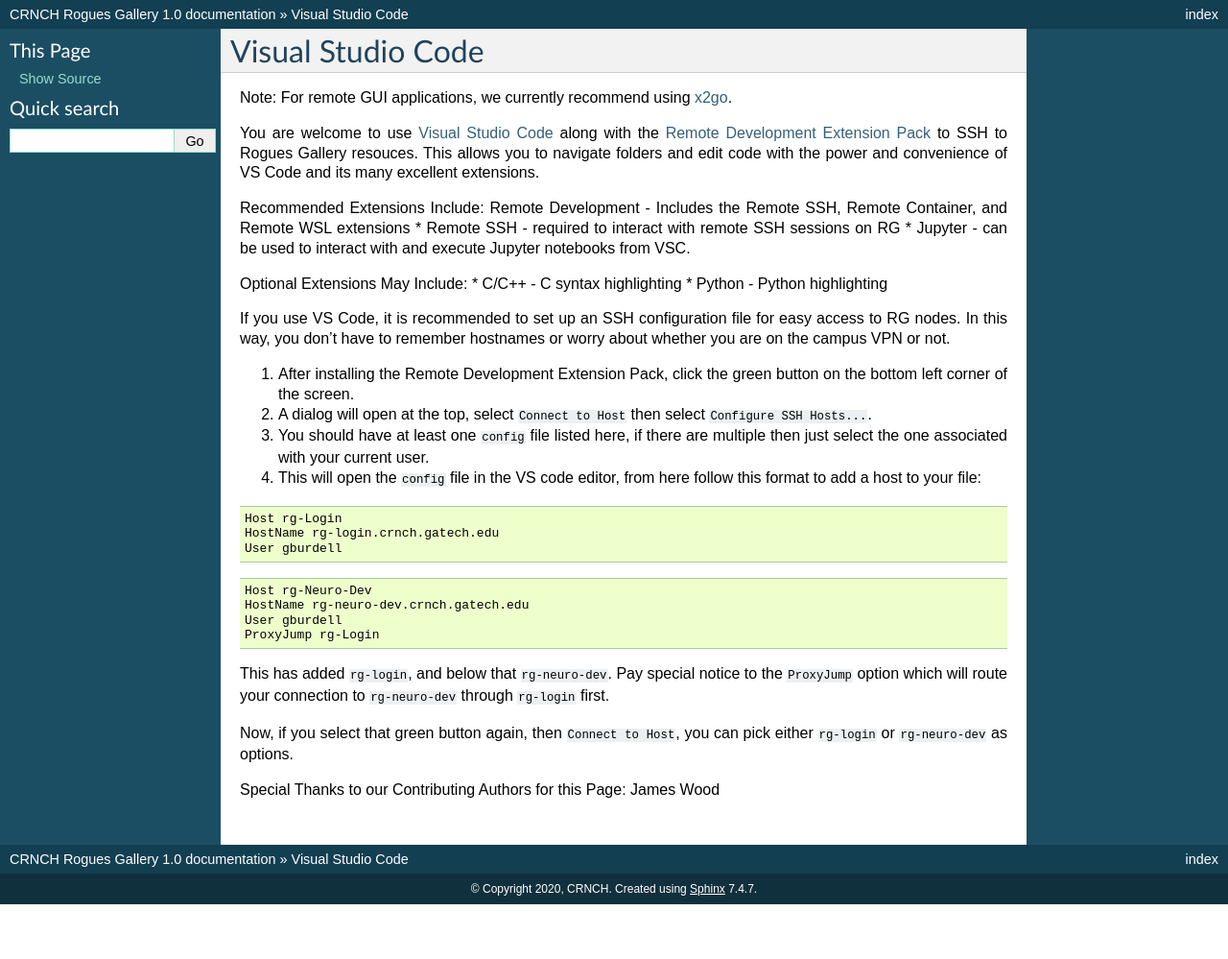
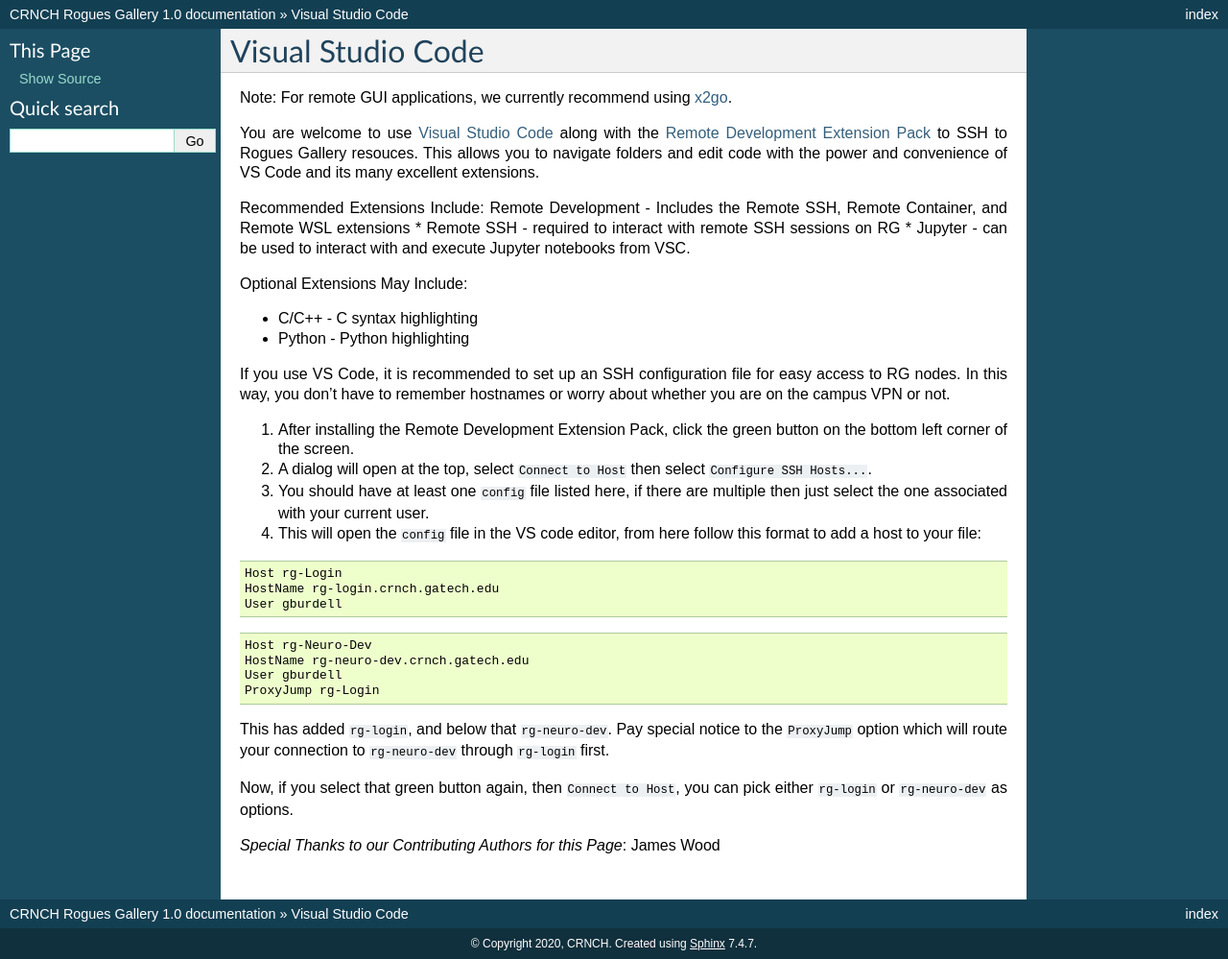
Before and after one commit to gt-crnch-rg/read-the-docs, a Sphinx documentation site: the page built from docs/general/visual-studio-code.rst, in a window 1280 px wide. Shown: the whole page at 96% size. Built offline with Sphinx 7.4.7, drawn with Linux system fonts in a browser that asks for light colours; pages that are not in the unit, such as notebooks, are missing from menus; before the commit the page ends 942 px from its top, so only the background shows below that.

```diff
--- a/docs/general/visual-studio-code.rst
+++ b/docs/general/visual-studio-code.rst
@@ -13,6 +13,7 @@ Recommended Extensions Include: Remote Development - Includes the Remote SSH, Re
 * Jupyter - can be used to interact with and execute Jupyter notebooks from VSC.
 
 Optional Extensions May Include:
+
 * C/C++ - C syntax highlighting
 * Python - Python highlighting
 
@@ -43,4 +44,4 @@ option which will route your connection to ``rg-neuro-dev`` through ``rg-login``
 
 Now, if you select that green button again, then ``Connect to Host``, you can pick either ``rg-login`` or ``rg-neuro-dev`` as options.
 
-Special Thanks to our Contributing Authors for this Page: James Wood
+*Special Thanks to our Contributing Authors for this Page*: James Wood
```
